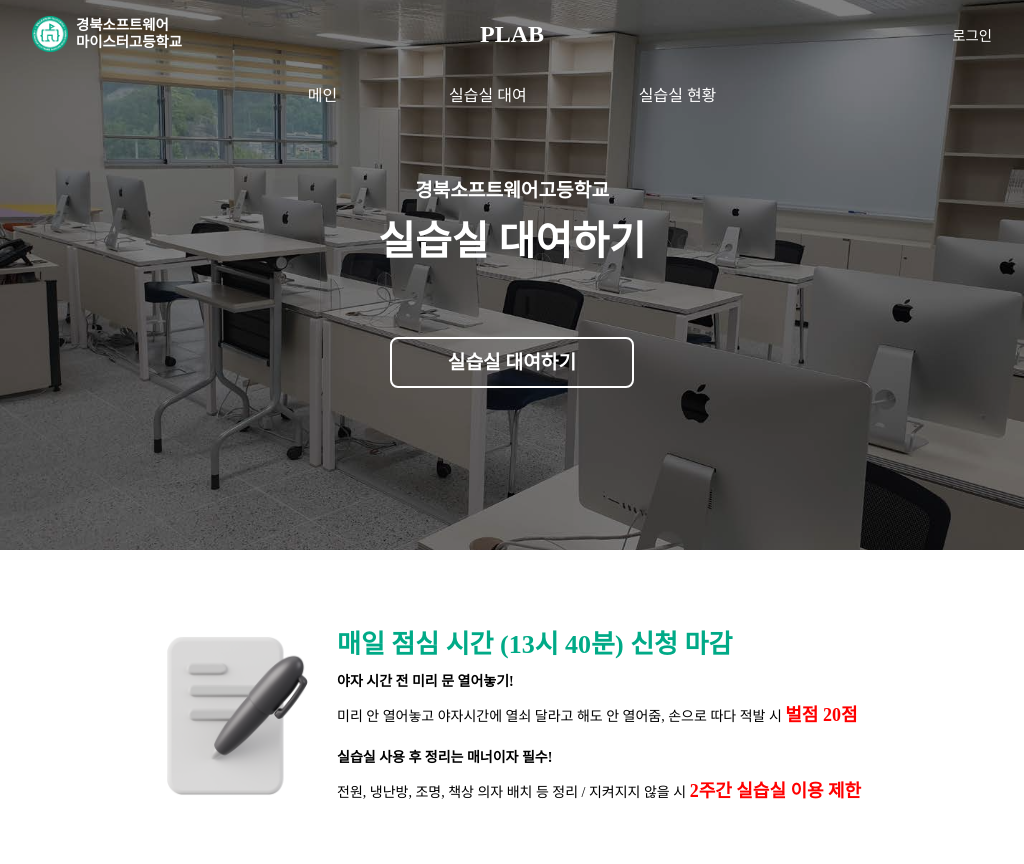
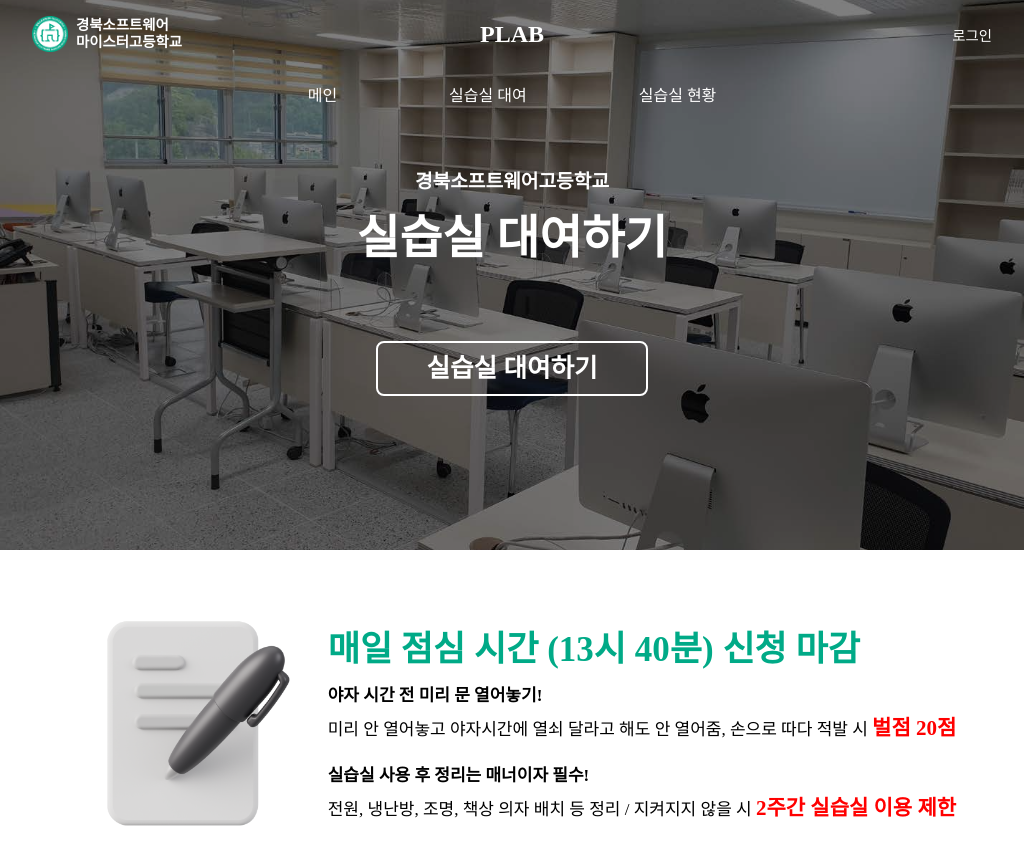
Before and after one commit to Team-PLAB/PLAB-Frontend-V3, a React (Vite) app: page / in a window 1024 px wide. Shown: the top 864 px of the page. Built offline with nearby package versions, Linux system fonts and the light colour scheme; no server answers; a web font is replaced by a local one.

Commit message:
feat: 메인페이지 반응형 추가
- 일부스타일 전역적으로 사용되었던것 수정하였음
- (모바일, 태블릿) 반응형 추가함

```diff
--- a/src/components/Header/Header.module.css
+++ b/src/components/Header/Header.module.css
@@ -9,8 +9,8 @@
 .topBar {
   position: relative;
   display: flex;
+  align-items: center;
   justify-content: space-between;
-  align-items: center;
   padding: 1rem 2rem;
 }
 
@@ -21,6 +21,7 @@
   font-size: 0.9rem;
   font-weight: bold;
   line-height: 1.2;
+  flex-shrink: 0;
 }
 
 .logoSection img {
@@ -34,6 +35,14 @@
   transform: translateX(-50%);
   font-size: 1.5rem;
   font-weight: bold;
+  white-space: nowrap;
+}
+
+.topBarRight {
+  display: flex;
+  align-items: center;
+  gap: 0.5rem;
+  flex-shrink: 0;
 }
 
 .loginButton {
@@ -48,15 +57,22 @@
   opacity: 0.7;
 }
 
+.logoutButton {
+  cursor: pointer;
+}
+
+.logoutButton2 {
+  cursor: pointer;
+  color: var(--white);
+}
+
 .menuButton {
   display: none;
   background: none;
   border: none;
   color: var(--white);
-  margin-left: -20px;
   font-size: 1.8rem;
   cursor: pointer;
-  z-index: 10;
 }
 
 .navBar {
@@ -84,11 +100,6 @@
 .navItem:hover {
   opacity: 0.7;
 }
-
-.logoutButton {
-  cursor: pointer;
-}
-
 
 .sidebar {
   position: fixed;
@@ -141,7 +152,8 @@
   align-items: center;
 }
 
-.sidebarlogoutItem:hover {
+.sidebarlogoutItem:hover,
+.sidebarlogoutItem2:hover {
   color: var(--red);
 }
 
@@ -152,10 +164,6 @@
   cursor: pointer;
   font-size: 1rem;
   align-items: center;
-}
-
-.sidebarlogoutItem2:hover {
-  color: var(--red);
 }
 
 .active {
@@ -174,13 +182,14 @@
 
 /* 반응형 */
 @media screen and (max-width: 768px) {
+
   .logoSection {
     display: none;
   }
 
   .menuButton {
     display: block;
-    margin: unset;
+    display: flex;
   }
 
   .navBar {
@@ -190,31 +199,23 @@
   .title {
     position: static;
     transform: none;
-    margin-left: auto;
-    margin-right: auto;
+    margin: 0 auto;
+    font-size: 1.2rem;
+    text-align: center;
   }
 
   .headerWrapper {
     padding: 0 1rem;
   }
 
-  .title {
-    font-size: 1.2rem;
-    text-align: center;
-  }
-
   .loginButton {
     font-size: 0.8rem;
   }
 
-  .logoutButton {
-    display: none;
-  }
-
+  .logoutButton,
   .logoutButton2 {
     display: none;
   }
-
 
   .sidebar {
     width: 55%;
--- a/src/components/Header/Header.tsx
+++ b/src/components/Header/Header.tsx
@@ -28,9 +28,9 @@ const Header = () => {
                                 경북소프트웨어<br />마이스터고등학교
                             </div>
                         </div>
-                        <button className={styles.menuButton} onClick={toggleSidebar}>
+                        <div className={styles.menuButton} onClick={toggleSidebar}>
                             <IoMenu />
-                        </button>
+                        </div>
                         <div className={styles.title}>PLAB</div>
                         <Link to={'/signin'} className={styles.loginButton}>로그인</Link>
                     </div>
@@ -83,9 +83,9 @@ const Header = () => {
                                         경북소프트웨어<br />마이스터고등학교
                                     </div>
                                 </div>
-                                <button className={styles.menuButton} onClick={toggleSidebar}>
+                                <div className={styles.menuButton} onClick={toggleSidebar}>
                                     <IoMenu />
-                                </button>
+                                </div>
                                 <div className={styles.title}>PLAB</div>
                                 <div>
                                     <span>ADMIN</span>
@@ -99,6 +99,7 @@ const Header = () => {
                                     <div className={styles.navItem}>메인</div>
                                     <div className={styles.navItem}>실습실 대여</div>
                                     <div className={styles.navItem}>승인 페이지</div>
+                                    <div className={styles.navItem}>마이페이지</div>
                                 </div>
                             </div>
                         </div>
@@ -112,7 +113,8 @@ const Header = () => {
                             </div>
                             <div className={styles.sidebarItem}>메인</div>
                             <div className={styles.sidebarItem}>실습실 대여</div>
-                            <div className={styles.sidebarItem}>승인페이지</div>
+                            <div className={styles.sidebarItem}>승인 페이지</div>
+                            <div className={styles.sidebarItem}>마이페이지</div>
                             <div className={styles.sidebarItem} onClick={closeSidebar}>닫기 <IoChevronForwardOutline /></div>
                             <div className={styles.sidebarlogoutItem} onClick={handleLogout}>로그아웃</div>
                         </div>
@@ -127,9 +129,9 @@ const Header = () => {
                                         경북소프트웨어<br />마이스터고등학교
                                     </div>
                                 </div>
-                                <button className={styles.menuButton} onClick={toggleSidebar}>
+                                <div className={styles.menuButton} onClick={toggleSidebar}>
                                     <IoMenu />
-                                </button>
+                                </div>
                                 <div className={styles.title}>PLAB</div>
                                 <div>
                                     {userStatus?.username}
--- a/src/pages/Lab/Rental/style.module.css
+++ b/src/pages/Lab/Rental/style.module.css
@@ -47,7 +47,7 @@
   right: 20px;
 }
 
-button {
+.button {
   width: 250px;
   padding: 15px;
   border-radius: 38px;
@@ -63,7 +63,8 @@ button {
   color: #707070;
 }
 
-.next, .submit  {
+.next,
+.submit {
   background-color: var(--primary);
   color: var(--white);
 }
@@ -99,7 +100,7 @@ button {
     right: 10px;
   }
 
-  button {
+  .button {
     width: 120px;
     padding: 15px;
     font-size: 14px;
@@ -135,7 +136,7 @@ button {
     max-width: 500px;
   }
 
-  button {
+  .button {
     width: 130px;
     font-size: 14px;
   }
@@ -170,7 +171,7 @@ button {
     max-width: 500px;
   }
 
-  button {
+  .button {
     width: 140px;
     font-size: 15px;
   }
@@ -205,7 +206,7 @@ button {
     max-width: 500px;
   }
 
-  button {
+  .button {
     width: 200px;
     padding: 10px;
   }
--- a/src/pages/Landing/style.module.css
+++ b/src/pages/Landing/style.module.css
@@ -57,6 +57,12 @@
   font-size: 1.2rem;
   color: var(--white);
   text-decoration: none;
+  transition: background 0.2s ease-in;
+}
+
+.heroButton:hover {
+  background-color: var(--primary_hover);
+  border: 0;
 }
 
 .noticeContainar {
@@ -75,6 +81,7 @@
 .noticeSubContainar {
   width: 100%;
   height: 100%;
+  justify-content: center;
   text-align: start;
   margin-top: 35px;
   display: flex;
@@ -122,6 +129,7 @@
 }
 
 /* 반응형 */
+
 @media screen and (max-width: 768px) {
   .backgroundHero {
     height: 400px;
@@ -151,7 +159,6 @@
 
   .noticeSubContainar {
     flex-direction: column;
-    align-items: flex-start;
     margin-top: 20px;
   }
 
@@ -178,3 +185,135 @@
     margin-bottom: 5px;
   }
 }
+
+/* 추가: 375px 이하 */
+@media screen and (max-width: 375px) {
+  .title {
+    font-size: 1.5rem;
+  }
+
+  .subtitle {
+    font-size: 0.9rem;
+  }
+
+  .heroButton {
+    font-size: 0.9rem;
+    padding: 0.5rem 1.5rem;
+  }
+
+  .importantText {
+    font-size: 18px;
+  }
+
+  .noticeRuleContainar {
+    font-size: 12px;
+  }
+}
+
+/* 추가: 376px ~ 480px */
+@media screen and (min-width: 376px) and (max-width: 480px) {
+  .title {
+    font-size: 1.6rem;
+  }
+
+  .subtitle {
+    font-size: 1rem;
+  }
+
+  .heroButton {
+    font-size: 1rem;
+    padding: 0.6rem 2rem;
+  }
+
+  .importantText {
+    font-size: 19px;
+  }
+}
+
+/* 추가: 481px ~ 1024px */
+@media screen and (min-width: 481px) and (max-width: 824px) {
+  .backgroundHero {
+    height: 480px;
+  }
+
+  .title {
+    font-size: 2rem;
+  }
+
+  .heroButton {
+    font-size: 1.1rem;
+    padding: 0.7rem 3rem;
+  }
+
+  .importantText {
+    font-size: 22px
+  }
+}
+
+@media screen and (min-width: 824px) and (max-width: 1024px) {
+  .title {
+    font-size: 2.9rem;
+  }
+
+  .heroButton {
+    font-size: 1.6rem;
+    padding: 0.7rem 3rem;
+  }
+
+  .importantText {
+    color: var(--primary);
+    font-size: 35px;
+    font-weight: 700;
+  }
+
+  .noticeRuleContainar {
+    font-size: 17px;
+    color: var(--black);
+    padding: 10px 0;
+  }
+
+  .noticeText {
+    margin-bottom: 5px;
+  }
+
+  .explanation {
+    margin: 0;
+    color: var(--black);
+  }
+
+  .warning {
+    color: var(--red);
+    font-weight: bold;
+    font-size: 21px;
+  }
+
+  .noticeContainar {
+    border-radius: 30px;
+    background-color: var(--white);
+    display: flex;
+    align-items: center;
+    justify-content: center;
+    flex-direction: column;
+    text-align: center;
+    width: 900px;
+    height: 100vh;
+    justify-content: start;
+  }
+
+
+  .noticeSubContainar {
+    width: 100%;
+    height: 35%;
+    justify-content: center;
+    text-align: start;
+    display: flex;
+    align-items: center;
+  }
+
+  .noticeIcon {
+    width: 260px;
+    height: 260px;
+    object-fit: contain;
+  }
+
+}
```
